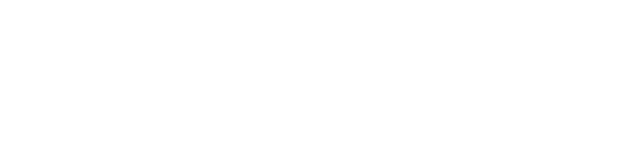
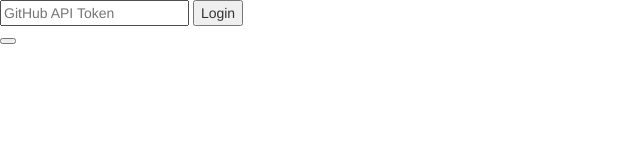
Before and after one commit to csaminak/GitHubTracker, a plain HTML site: page index.html in a window 1280 px wide. Shown: the whole page, without its empty margins (0-640 px from the left). Drawn offline with nearby package versions, Linux system fonts and the light colour scheme.

Commit message:
added sections with various views

```diff
--- a/index.html
+++ b/index.html
@@ -9,7 +9,23 @@
     </head>
     <body>
 
+    <section class='login view'>
+        <form class='login' action='' method='post'> <!--what action-->
+            <input id='token' name='token' type='text' placeholder='GitHub API Token'>
+            <input type='submit' value='Login'>
+        </form>
+    </section>
 
+    <button class='logout'></button>
+
+    <section class='myProfile view'>
+    </section>
+
+    <section class='repos view'>
+    </section>
+
+    <section class='repoDetail view'>
+    </section>
 
     <script src='js/jquery3.0.js'></script>
     <script src='js/view.js'></script>
```
